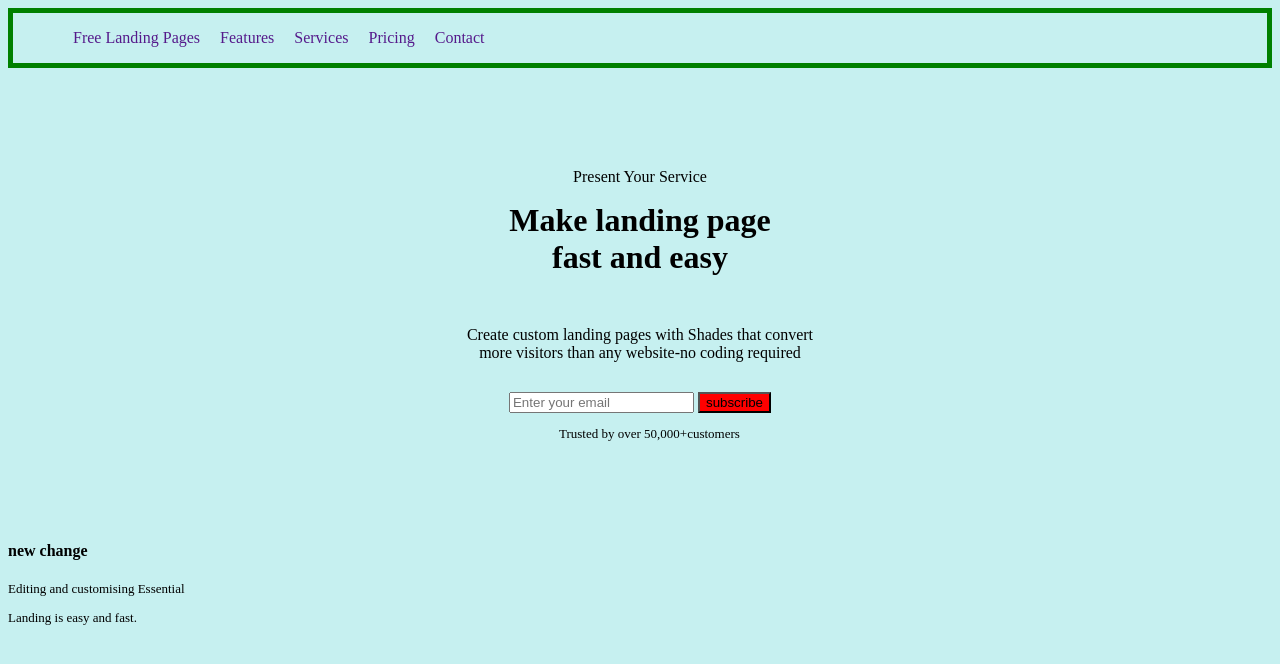
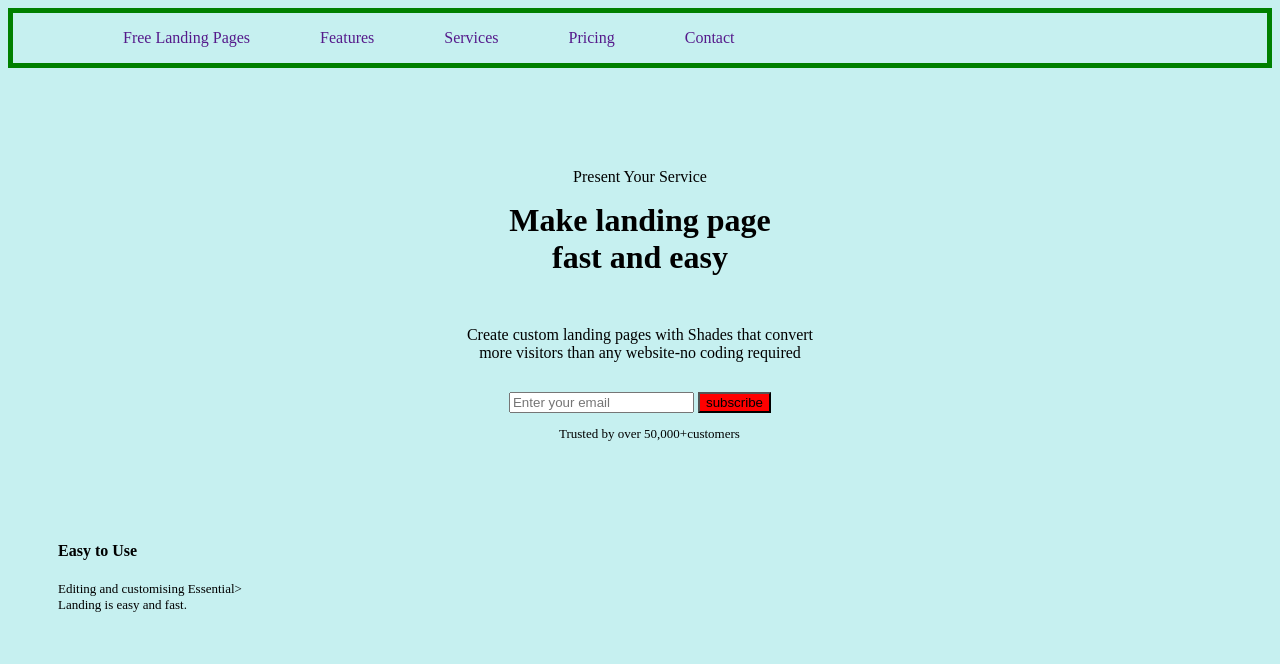
Before and after one commit to Ayush-8955/Aero, a plain HTML site: page index.html in a window 1280 px wide. Drawn offline with Linux system fonts and the light colour scheme.

Commit message:
somechanges3

```diff
--- a/index.html
+++ b/index.html
@@ -13,7 +13,7 @@
             background-color: rgb(198, 240, 240);
         }
         li{
-            margin-left: 20px;
+            margin-left: 70px;
             list-style: none;
 
         }
@@ -67,6 +67,19 @@
         .bottom{
             margin-top: 100px;
         }
+        .Para5
+        {
+             margin-bottom: 0px;
+             margin-left: 50px;
+
+        }
+        .Para6{
+            margin-top: 0px;
+            margin-left: 50px;
+        }
+        .Heading2{
+            margin-left: 50px;
+        }
     </style>
 
 </head >
@@ -93,9 +106,9 @@
         <p style="font-size:small;" class="Para4">Trusted by over 50,000+customers</p>
     </div>
     <section class="bottom">
-        <h4>new change </h4>
-        <p style="font-size: small;"> Editing and customising Essential</p>
-        <p style="font-size: small;">Landing is easy and fast.</p>
+       <h4 class="Heading2">Easy to Use</h4></pre>
+      <p style="font-size: small;" class="Para5"> Editing and customising Essential></pre>
+        <p style="font-size: small;" class="Para6">Landing is easy and fast.</p>
     </section>
     </main>
 
```
